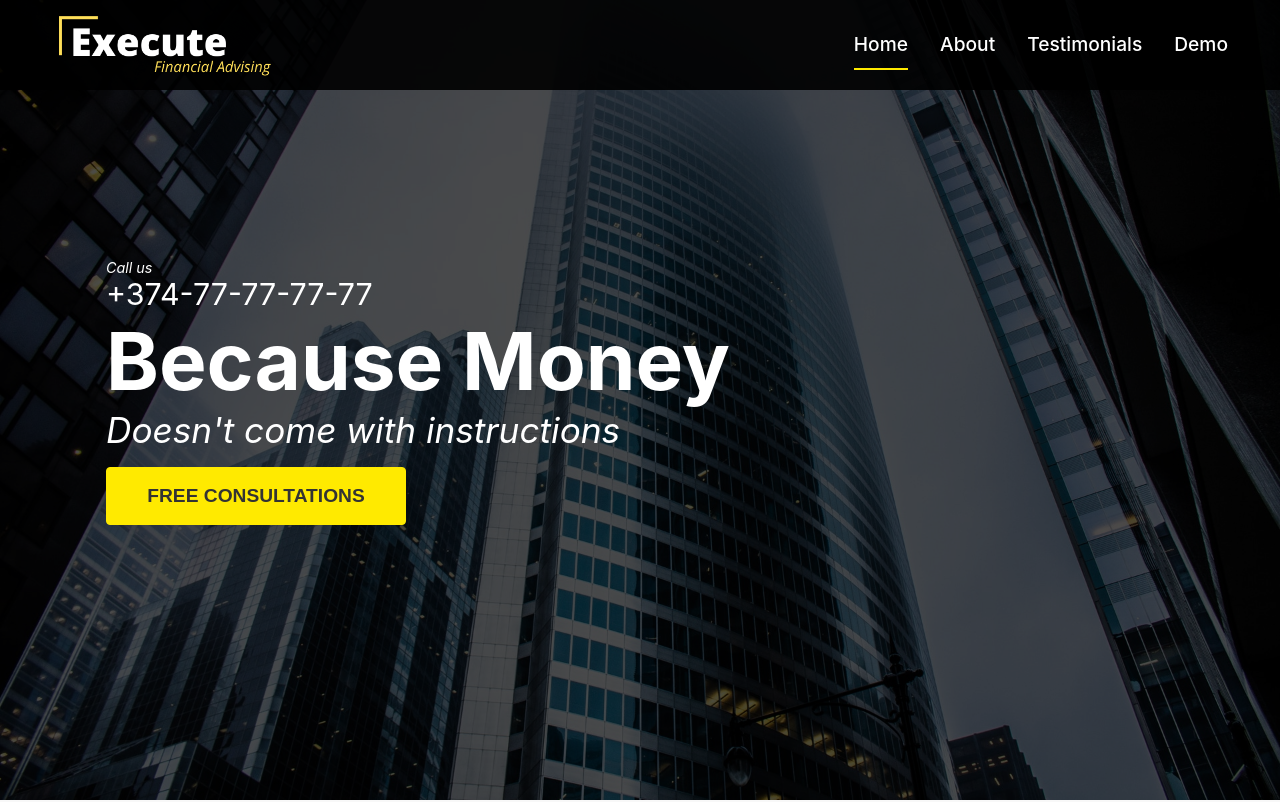
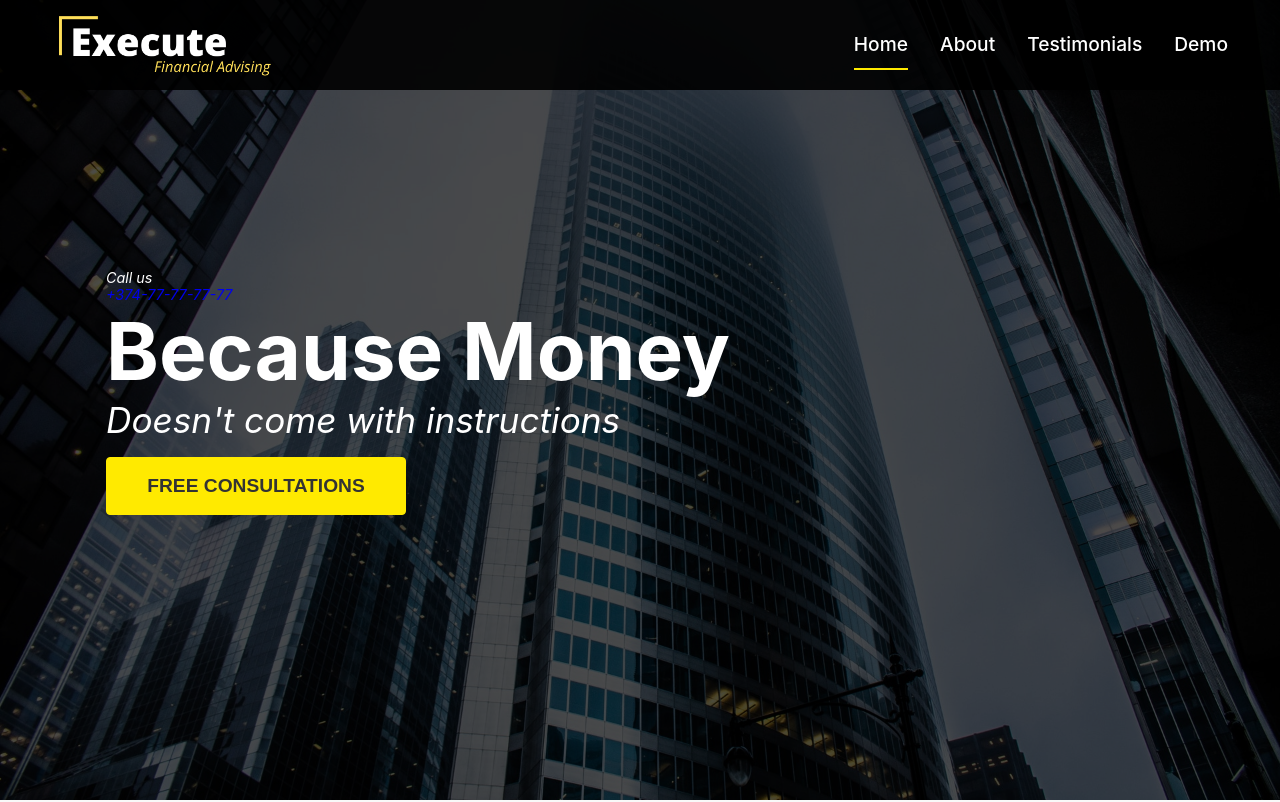
Before and after one commit to Sam-tech94/financial-website, a React (Create React App) app: page / in a window 1280 px wide. Shown: the top 802 px of the page. Built offline with nearby package versions, Linux system fonts and the light colour scheme.

Commit message:
Update Home.js

```diff
--- a/src/components/hero/Home.js
+++ b/src/components/hero/Home.js
@@ -6,7 +6,7 @@ const Home = () => {
        <div className="hero" id="home">
         <div className="content">
             <p>Call us</p>
-            <p>+374-77-77-77-77</p>
+            <a href="tel:+374-77-77-77-77"><p>+374-77-77-77-77</p></a>
             <p>Because Money</p>
             <p>Doesn't come with instructions</p>
             <button className="button">Free Consultations</button>
```
